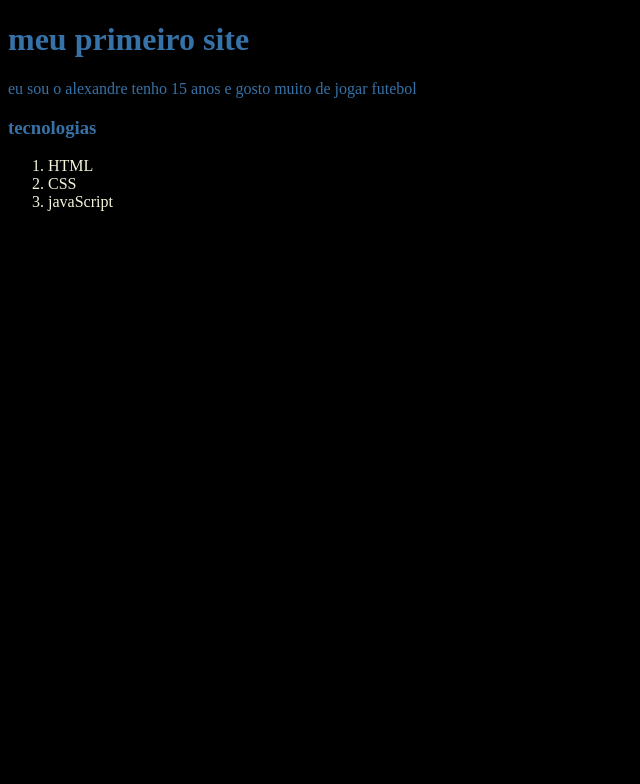
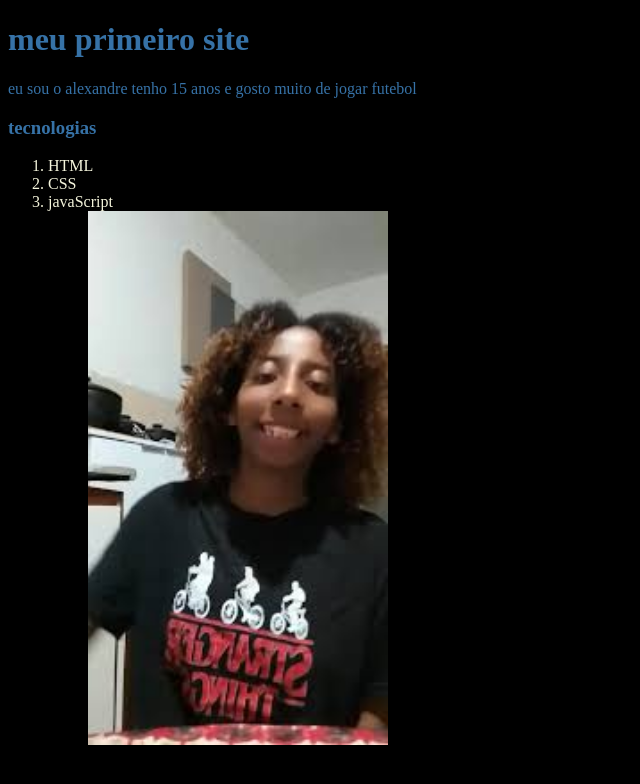
Before and after one commit to ale10183/ale, a plain HTML site: page index.html in a window 1280 px wide. Shown: the whole page, without its empty margins (0-640 px from the left). Drawn offline with Linux system fonts and the light colour scheme.

Commit message:
minha imaguem

```diff
--- a/index.html
+++ b/index.html
@@ -27,10 +27,14 @@
 
 <p>eu sou o alexandre tenho 15 anos e gosto muito de jogar futebol</p>
 <h3>tecnologias</h3>
+
 <ol>
    <li id="html">HTML</li>
    <li id="css">CSS</li>
    <li id="javaScript">javaScript</li>
  <ol>
+
+<img src="image.png" alt="mc katrina" width="300">
+
 </body>
 </html>
```
Also changed, not shown: image.png (added).
